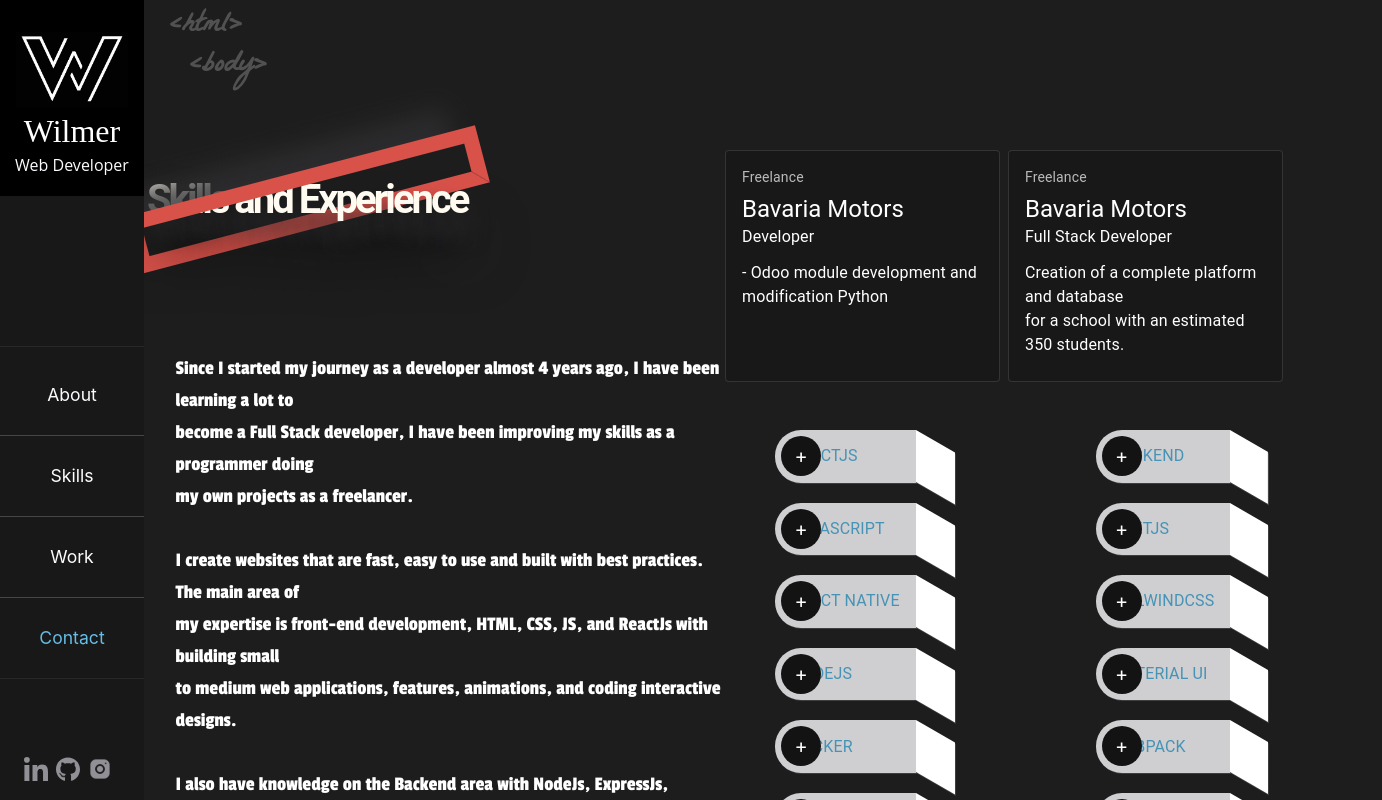
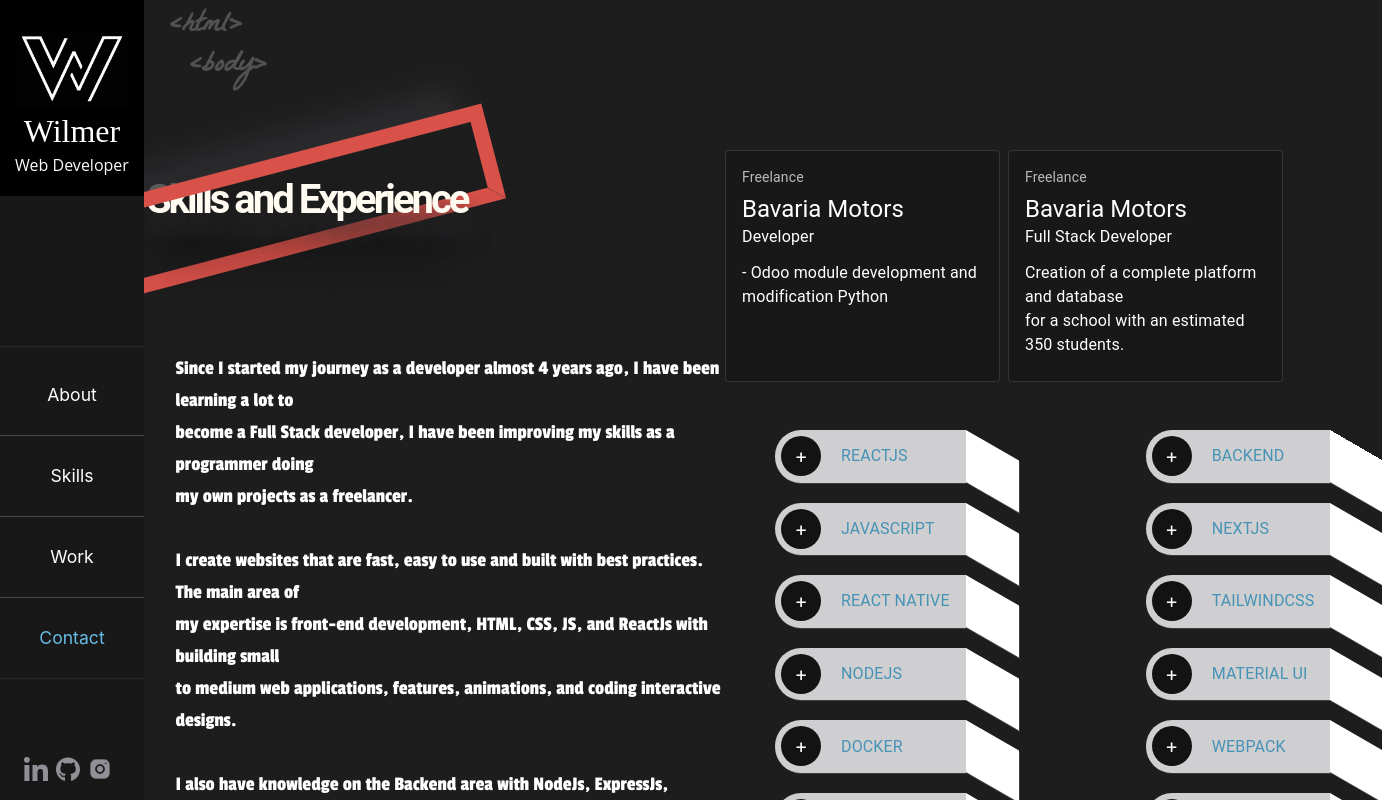
Before and after one commit to Wharem85/portafolio, a Next.js app: page /skills in a window 1280 px wide. Shown: the top 800 px of the page, 1382 px wide, since content can reach past the window. Built offline with nearby package versions, Linux system fonts and the light colour scheme.

Commit message:
fixed estilos en skill

```diff
--- a/src/assets/styles/List.module.scss
+++ b/src/assets/styles/List.module.scss
@@ -21,7 +21,6 @@
 	height: 2.63em;
 	background-color: $--text-list;
 	margin-bottom: 1em;
-	padding-left: 3em;
 	line-height: 2.6em;
 	white-space: nowrap;
 	border-radius: 1.3em 0 0 1.3em;
@@ -30,6 +29,10 @@
 	animation: moveout;
 	animation-duration: 1.5s;
 	animation-delay: 0.5s;
+}
+
+.span {
+	padding-left: 50px;
 }
 
 .item::before {
--- a/src/assets/styles/Skill.module.scss
+++ b/src/assets/styles/Skill.module.scss
@@ -70,7 +70,7 @@
 .title::before,
 .title::after {
   content: '';
-  padding: .9em .4em;
+  padding: 34px 18px;
   position: absolute;
   left: 50%;
   width: 100%;
--- a/src/containers/ListSkill.jsx
+++ b/src/containers/ListSkill.jsx
@@ -10,42 +10,42 @@ const ListSkill = () => {
 			<List className={styles['list-content']} sx={{ width: '100%', maxWidth: 360, display: 'flex' }}>
 				<Box className={styles.content}>
 					<ListItem component="li" className={styles.item}>
-						<ListItemText className={styles.text}><span>ReactJs</span></ListItemText>
+						<ListItemText className={styles.text}><span className={styles.span}>ReactJs</span></ListItemText>
 					</ListItem>
 					<ListItem component="li" className={styles.item}>
-						<ListItemText className={styles.text}><span>Javascript</span></ListItemText>
+						<ListItemText className={styles.text}><span className={styles.span}>Javascript</span></ListItemText>
 					</ListItem>
 					<ListItem component="li" className={styles.item}>
-						<ListItemText className={styles.text}><span>React Native</span></ListItemText>
+						<ListItemText className={styles.text}><span className={styles.span}>React Native</span></ListItemText>
 					</ListItem>
 					<ListItem component="li" className={styles.item}>
-						<ListItemText className={styles.text}><span>NodeJs</span></ListItemText>
+						<ListItemText className={styles.text}><span className={styles.span}>NodeJs</span></ListItemText>
 					</ListItem>
 					<ListItem component="li" className={styles.item}>
-						<ListItemText className={styles.text}><span>Docker</span></ListItemText>
+						<ListItemText className={styles.text}><span className={styles.span}>Docker</span></ListItemText>
 					</ListItem>
 					<ListItem component="li" className={styles.item}>
-						<ListItemText className={styles.text}><span>Frontend</span></ListItemText>
+						<ListItemText className={styles.text}><span className={styles.span}>Frontend</span></ListItemText>
 					</ListItem>
 				</Box>
 				<Box>
 					<ListItem component="li" className={styles.item}>
-						<ListItemText className={styles.text}><span>Backend</span></ListItemText>
+						<ListItemText className={styles.text}><span className={styles.span}>Backend</span></ListItemText>
 					</ListItem>
 					<ListItem component="li" className={styles.item}>
-						<ListItemText className={styles.text}><span>NextJs</span></ListItemText>
+						<ListItemText className={styles.text}><span className={styles.span}>NextJs</span></ListItemText>
 					</ListItem>
 					<ListItem component="li" className={styles.item}>
-						<ListItemText className={styles.text}><span>TailwindCss</span></ListItemText>
+						<ListItemText className={styles.text}><span className={styles.span}>TailwindCss</span></ListItemText>
 					</ListItem>
 					<ListItem component="li" className={styles.item}>
-						<ListItemText className={styles.text}><span>Material Ui</span></ListItemText>
+						<ListItemText className={styles.text}><span className={styles.span}>Material Ui</span></ListItemText>
 					</ListItem>
 					<ListItem component="li" className={styles.item}>
-						<ListItemText className={styles.text}><span>Webpack</span></ListItemText>
+						<ListItemText className={styles.text}><span className={styles.span}>Webpack</span></ListItemText>
 					</ListItem>
 					<ListItem component="li" className={styles.item}>
-						<ListItemText className={styles.text}><span>REST API's</span></ListItemText>
+						<ListItemText className={styles.text}><span className={styles.span}>REST API's</span></ListItemText>
 					</ListItem>
 				</Box>
 			</List>
```
